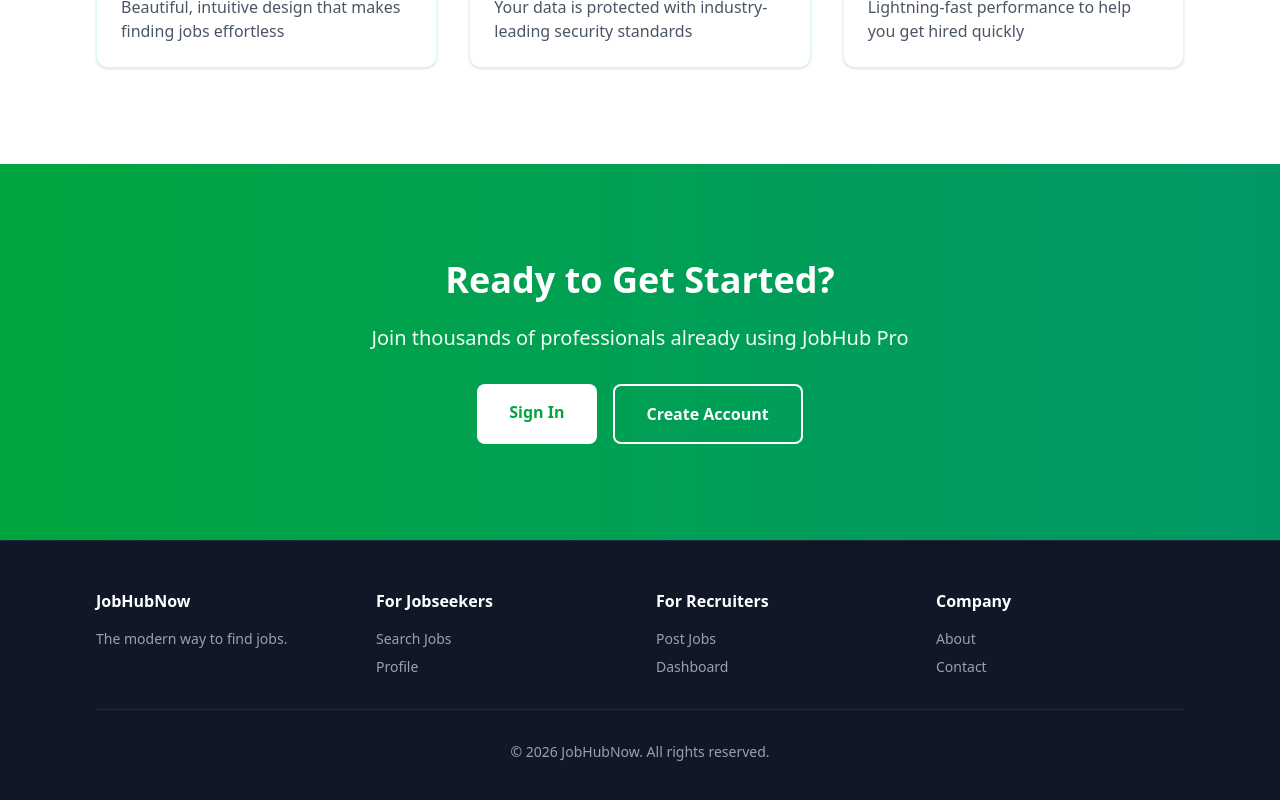
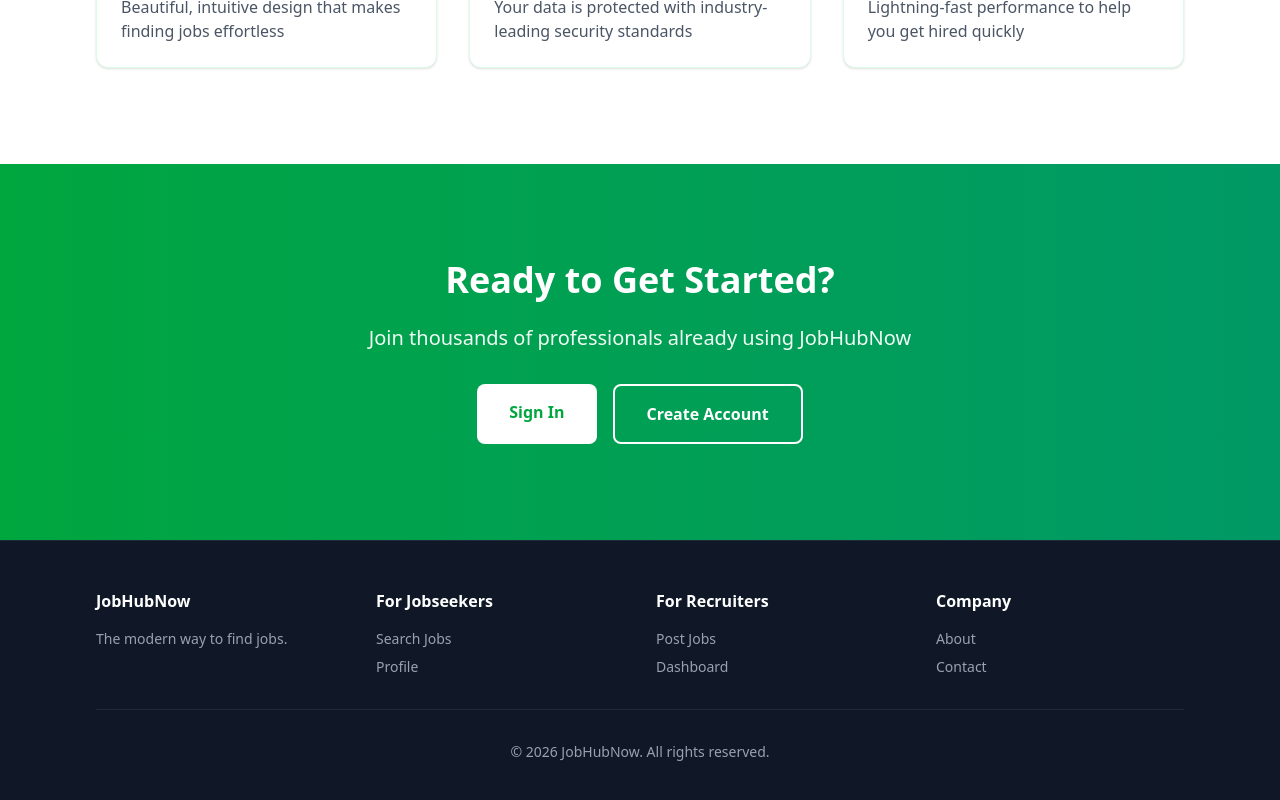
Before and after one commit to amitahir0201/job-portal, a React (Vite) app in the folder frontend/: page / in a window 1280 px wide. Shown: the part 1087-1887 px from the top of the page. Built offline with nearby package versions, Linux system fonts and the light colour scheme; no server answers.

Commit message:
Landing page change

```diff
--- a/frontend/src/pages/Landing.jsx
+++ b/frontend/src/pages/Landing.jsx
@@ -110,7 +110,7 @@ const Landing = () => {
       <div className="section bg-gradient-to-r from-green-600 to-emerald-600">
         <div className="max-w-4xl mx-auto px-4 sm:px-6 lg:px-8 text-center">
           <h2 className="text-4xl font-bold text-white mb-6">Ready to Get Started?</h2>
-          <p className="text-xl text-green-50 mb-8">Join thousands of professionals already using JobHub Pro</p>
+          <p className="text-xl text-green-50 mb-8">Join thousands of professionals already using JobHubNow</p>
           <div className="flex flex-col sm:flex-row gap-4 justify-center">
             <Link
               to="/login"
```
